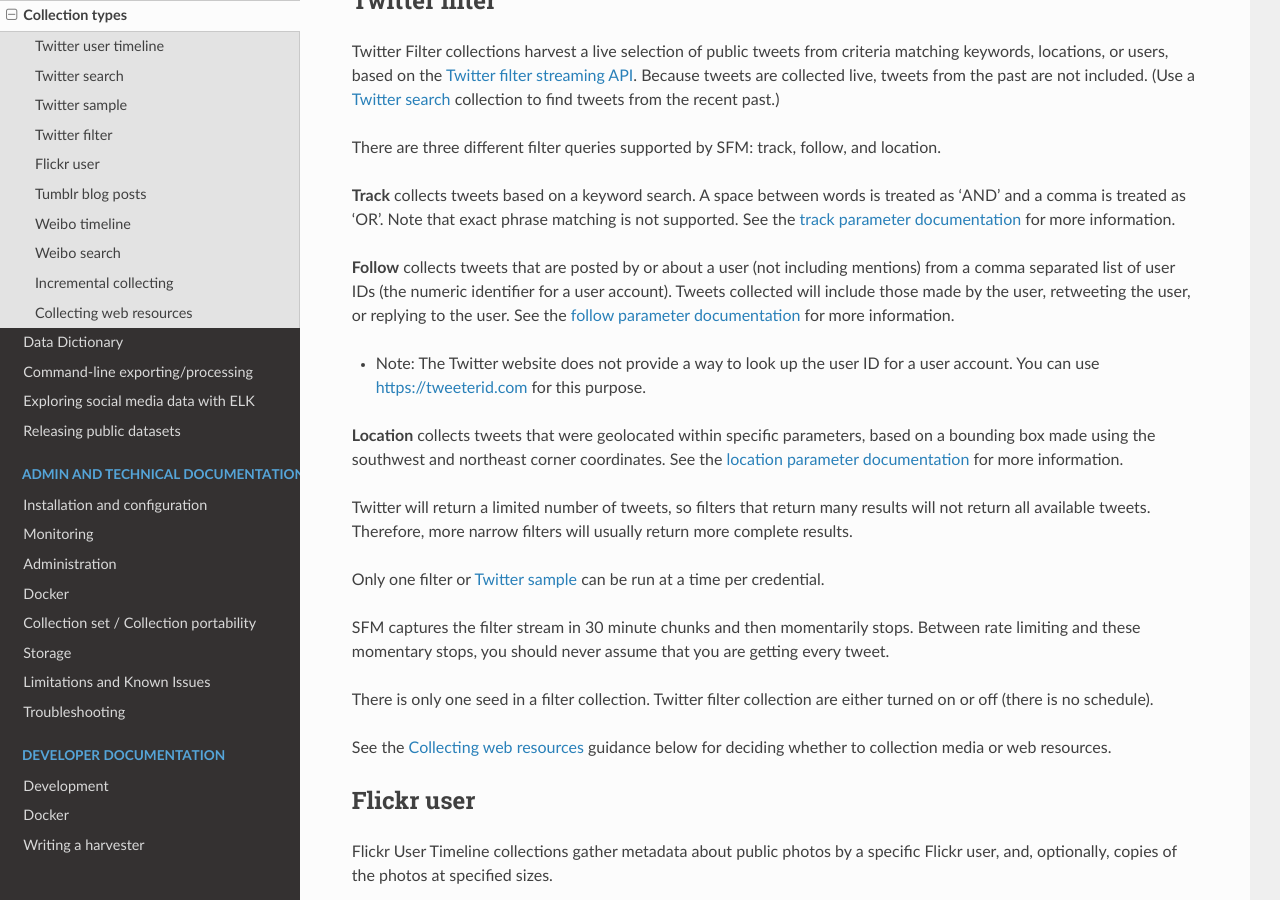
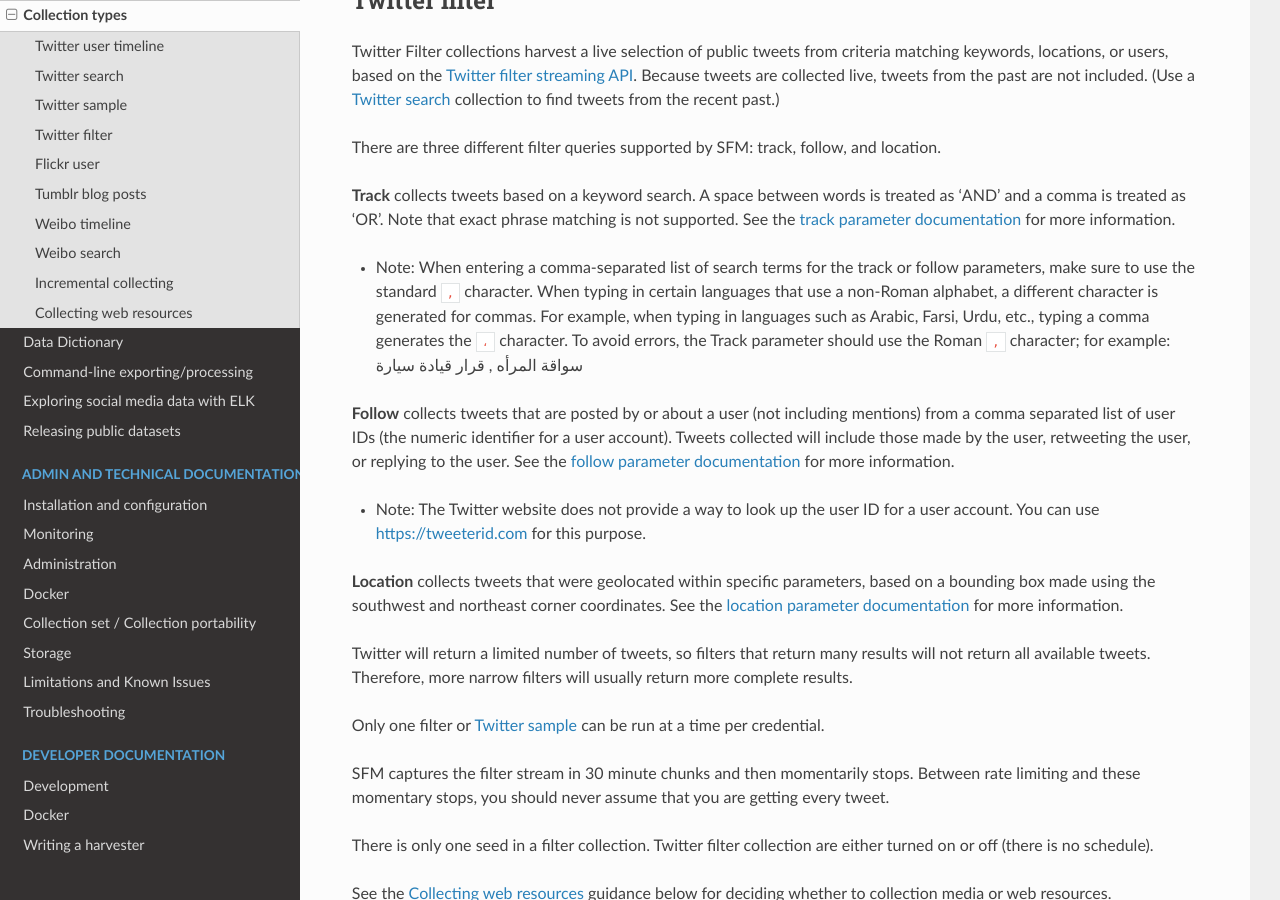
Before and after one commit to gwu-libraries/sfm-ui, a Sphinx documentation site: the page built from docs/collections.rst, in a window 1280 px wide and 900 px high, scrolled down 1839 px. Built offline with Sphinx 7.4.7 and the Read the Docs theme 2.0.0, drawn with Linux system fonts in a browser that asks for light colours; pages that are not in the unit, such as notebooks, are missing from menus.

Commit message:
Fixes #912

```diff
--- a/docs/collections.rst
+++ b/docs/collections.rst
@@ -138,6 +138,8 @@
 matching is not supported. See the `track parameter documentation
 <https://developer.twitter.com/en/docs/tweets/filter-realtime/guides/basic-stream-parameters#track>`_ for more
 information.
+
+- Note: When entering a comma-separated list of search terms for the track or follow parameters, make sure to use the standard ``,`` character.  When typing in certain languages that use a non-Roman alphabet, a different character is generated for commas.  For example, when typing in languages such as Arabic, Farsi, Urdu, etc., typing a comma generates the ``،`` character.  To avoid errors, the Track parameter should use the Roman ``,`` character; for example:   سواقة المرأه , قرار قيادة سيارة
 
 **Follow** collects tweets that are posted by or about a user (not including
 mentions) from a comma separated list of user IDs (the numeric identifier for
```
